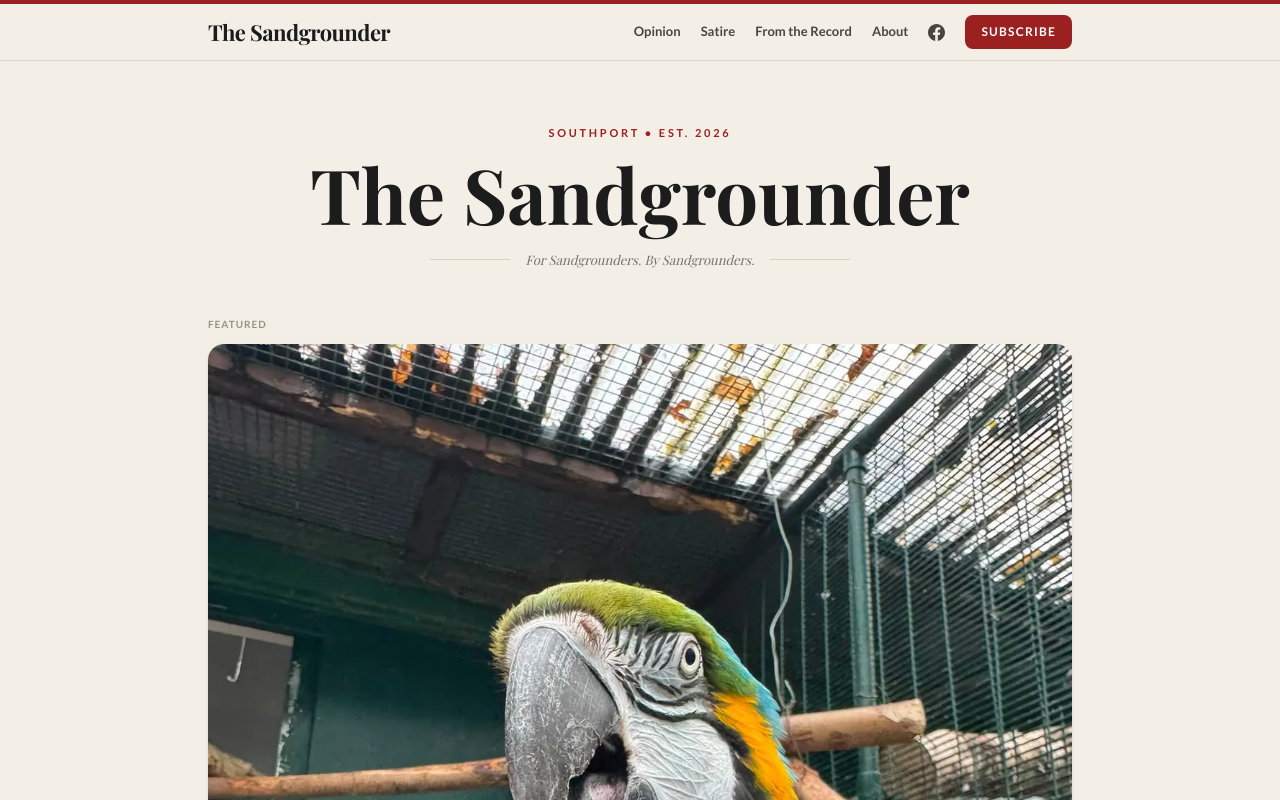
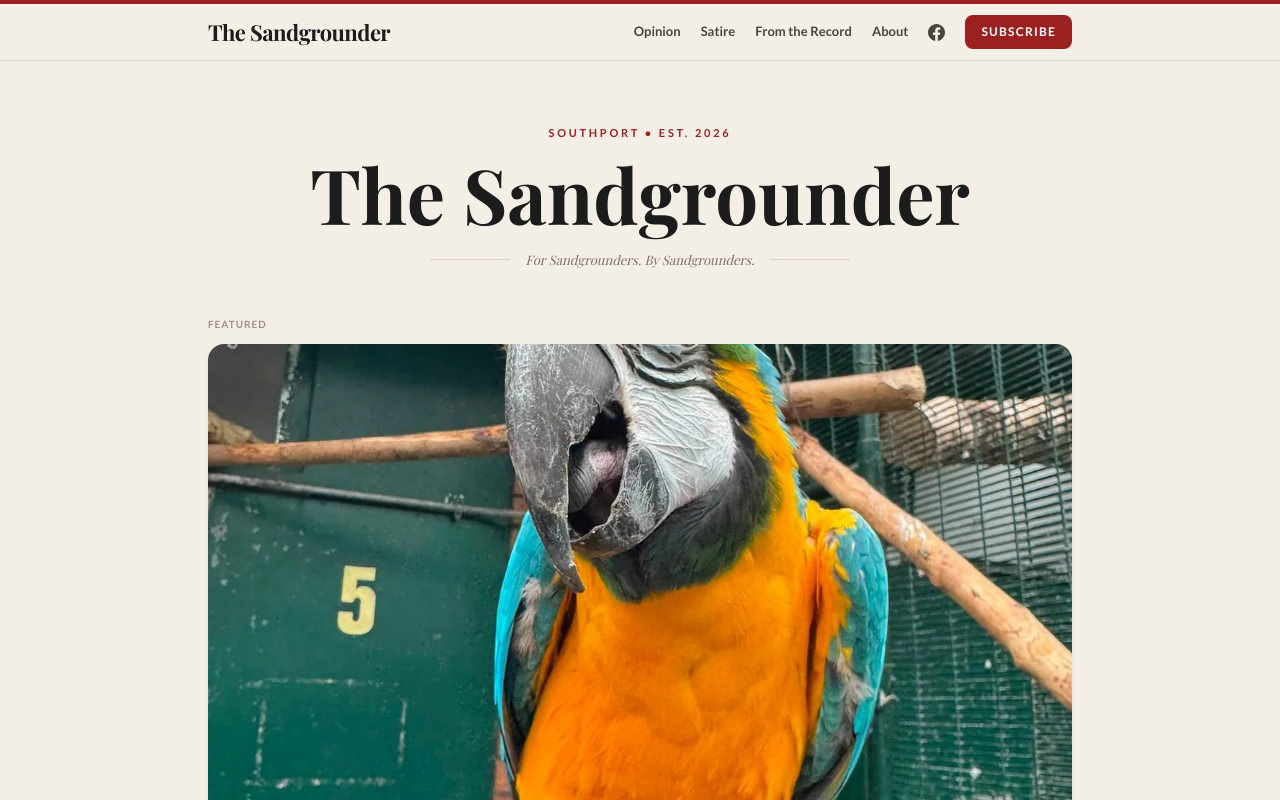
Before and after one commit to damian756/thesandgrounder, a Next.js app: page / in a window 1280 px wide. Shown: the top 800 px of the page. Built offline with nearby package versions, Linux system fonts and the light colour scheme; a web font is replaced by a local one.

Commit message:
Fix featured card image height: enforce 16/9 aspect ratio to prevent portrait images overflowing

```diff
--- a/components/ArticleCard.tsx
+++ b/components/ArticleCard.tsx
@@ -14,13 +14,13 @@ export default function ArticleCard({ article, variant = "default" }: Props) {
     return (
       <Link href={articleHref(article)} className="group block bg-white rounded-2xl shadow-sm hover:shadow-md transition-shadow overflow-hidden">
         {article.image && (
-          <div className="w-full overflow-hidden">
+          <div className="w-full overflow-hidden relative aspect-[16/9]">
             <Image
               src={article.image}
               alt={article.imageAlt ?? article.title}
-              width={900}
-              height={500}
-              className="w-full object-cover transition-transform duration-300 group-hover:scale-[1.01]"
+              fill
+              className="object-cover object-center transition-transform duration-300 group-hover:scale-[1.01]"
+              sizes="(max-width: 768px) 100vw, 900px"
             />
           </div>
         )}
```
